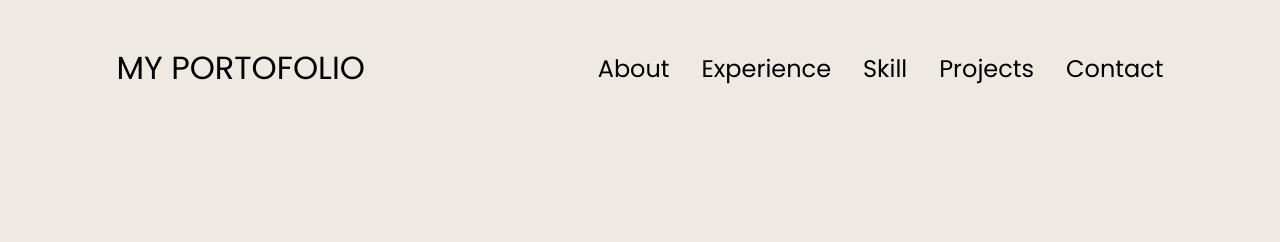
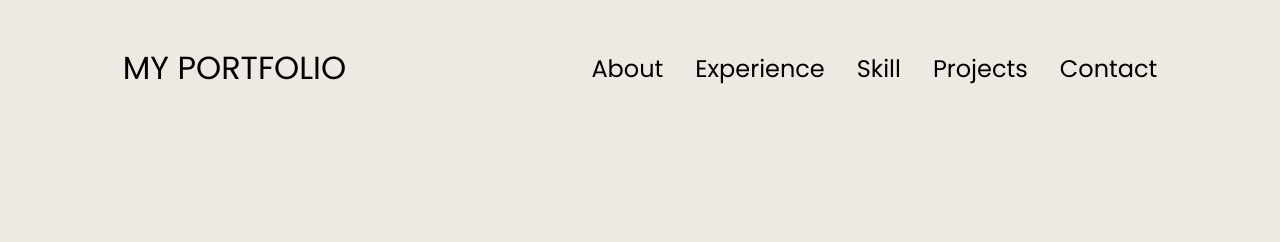
Before and after one commit to hanaodlyn/My-Portfolio, a plain HTML site: page index.html in a window 1280 px wide. Shown: the top 242 px of the page. Drawn offline with Linux system fonts and the light colour scheme.

Commit message:
Update index.html

```diff
--- a/index.html
+++ b/index.html
@@ -11,7 +11,7 @@
   </head>
   <body>
     <nav id="desktop-nav">
-      <div class="logo">MY PORTOFOLIO</div>
+      <div class="logo">MY PORTFOLIO</div>
       <div>
         <ul class="nav-links">
           <li><a href="#about">About</a></li>
```
